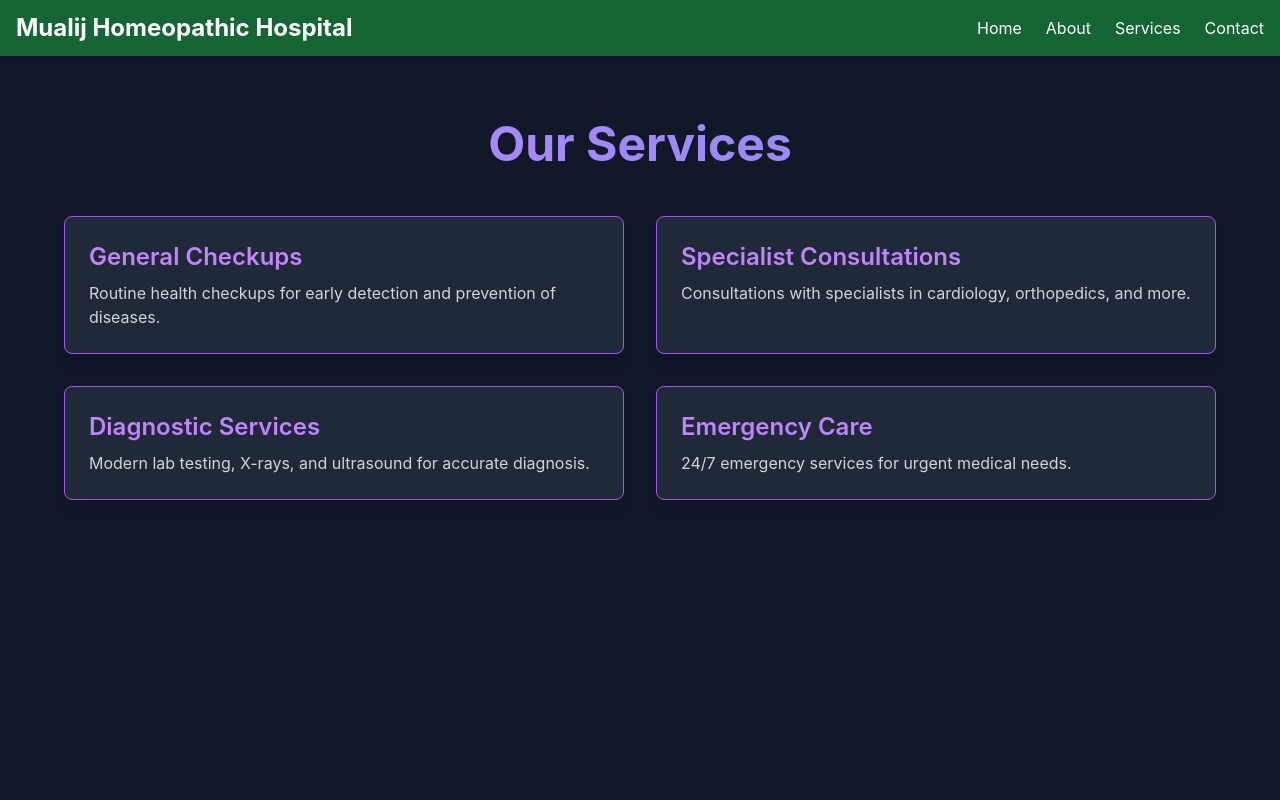
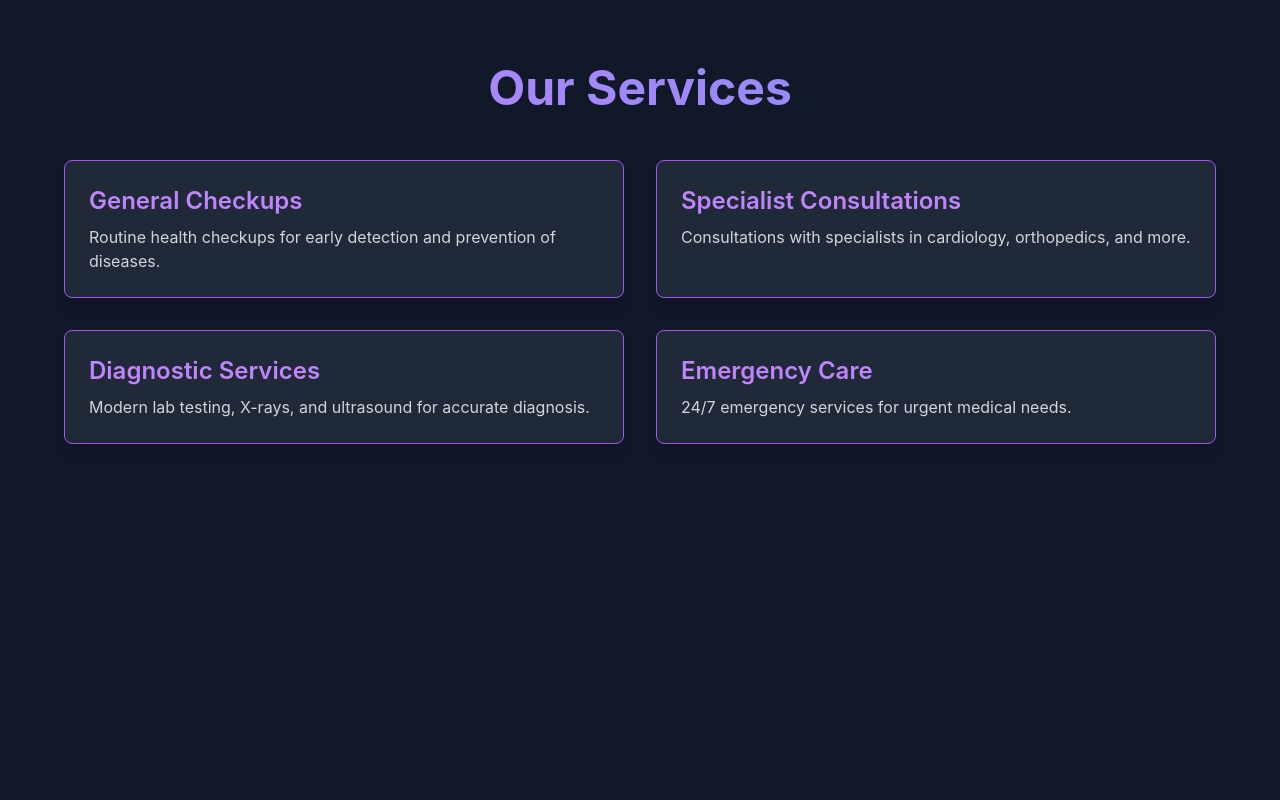
Before and after one commit to Safi649/dr-amjadali, a Next.js app: page /services in a window 1280 px wide. Shown: the top 800 px of the page. Built offline with nearby package versions, Linux system fonts and the light colour scheme.

Commit message:
Update services.js

```diff
--- a/pages/services.js
+++ b/pages/services.js
@@ -1,4 +1,3 @@
-import Header from "../components/Header";
 import Footer from "../components/Footer";
 import { motion } from "framer-motion";
 
@@ -35,7 +34,6 @@ export default function ServicesPage() {
 
   return (
     <>
-      <Header doctor={doctor} />
       <main className="bg-gray-900 text-white min-h-screen py-16 px-4">
         {/* Page Title */}
         <motion.h1
```
